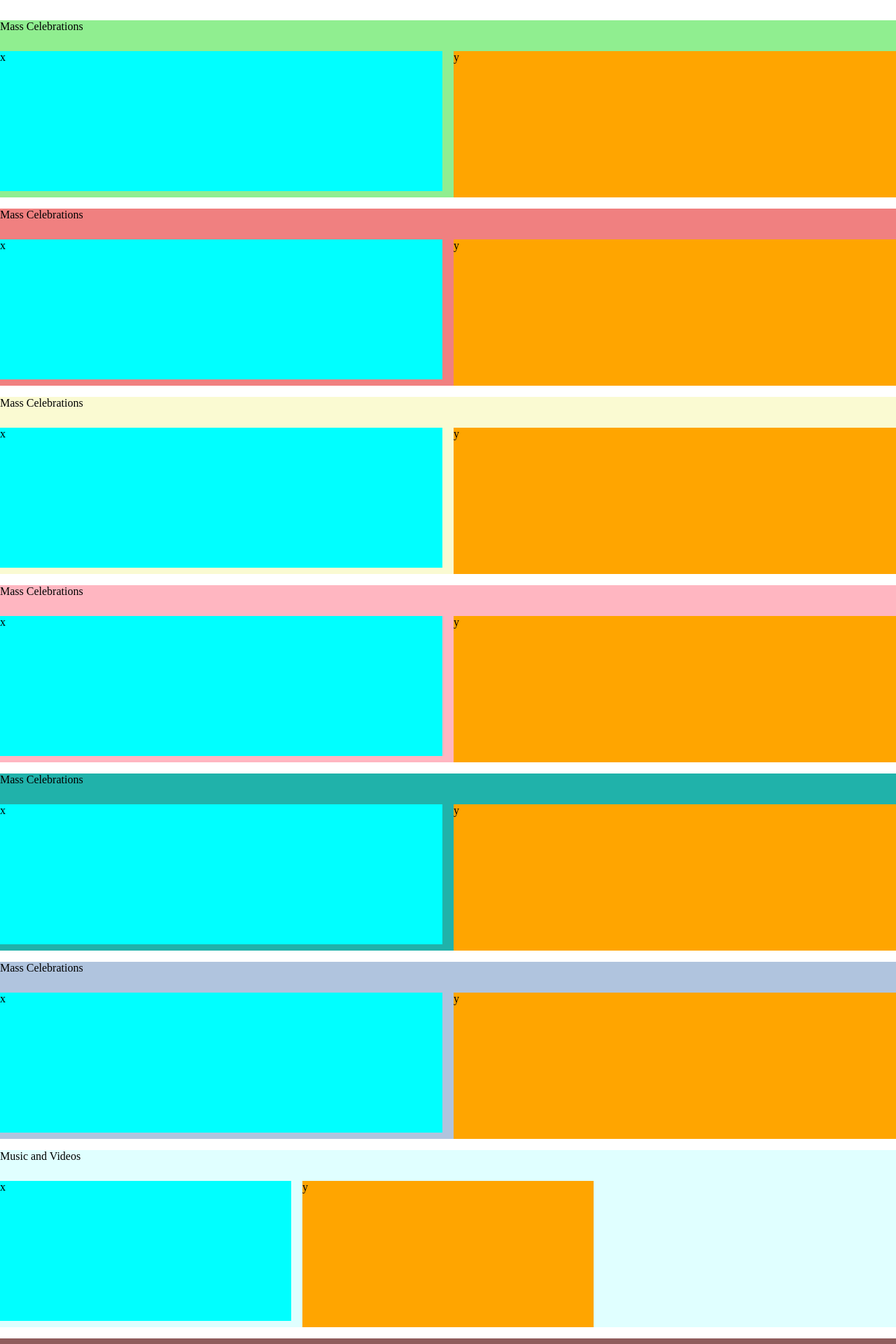
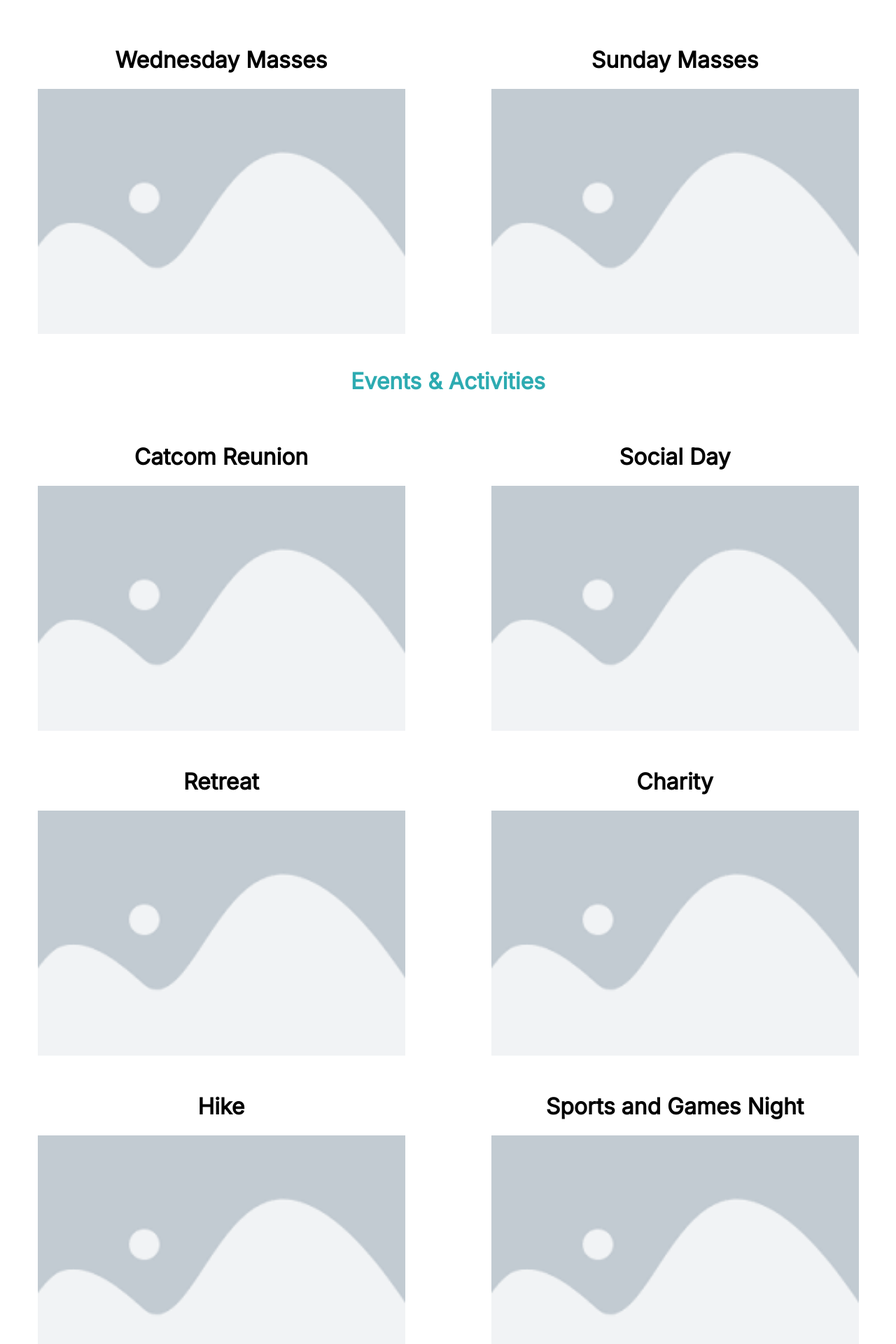
Before and after one commit to kiprudroid/catcom-official-website, a React (Vite) app in the folder frontend/: page /media in a window 1280 px wide. Shown: the part 240-2160 px from the top of the page at 70% size. Built offline with nearby package versions, Linux system fonts and the light colour scheme.

Commit message:
Created Layout for Media Page

```diff
--- a/frontend/src/pages/Community/Community.jsx
+++ b/frontend/src/pages/Community/Community.jsx
@@ -34,7 +34,7 @@ return (
       </div>
       <div className={`${styles.item} ${styles.sccPictures}`}>
         <div className={`contentWrapper ${styles.sccCardsWrapper}`}>
-          {[...Array(4)].map((_, index) => (
+          {[...Array(4)].map((index) => (
             <SccCard key={index} />
           ))}
         </div>
--- a/frontend/src/pages/Media/Media.jsx
+++ b/frontend/src/pages/Media/Media.jsx
@@ -2,6 +2,7 @@ import React from "react";
 import styles from "./Media.module.css";
 import Header from "../../reusable-components/Header/Header";
 import Footer from "../../reusable-components/Footer/Footer";
+import { Text, Paragraph, Heading } from "../../components/Typography/Typography";
 
 function Media() {
   return (
@@ -11,53 +12,133 @@ function Media() {
         <div
           className={`${styles.item} ${styles.massCelebrations} ${styles.repetitiveRow}`}
         >
-          <div className={styles.contentTitle}>Mass Celebrations</div>
-          <div className={styles.col1}>x</div>
-          <div className={styles.col2}>y</div>
+          <div className={styles.contentTitle}>
+            <Heading>Mass Celebrations</Heading>
+          </div>
+          <div className={styles.col1}>
+            <Text>Wednesday Masses</Text>
+            <img src="/others/placeholder.jpg" className={styles.mediaImage} />
+          </div>
+          <div className={styles.col2}>
+            <div className={styles.MVcol2}>
+              <Text>Sunday Masses</Text>
+              <img
+                src="/others/placeholder.jpg"
+                className={styles.mediaImage}
+              />
+            </div>
+          </div>
         </div>
         <div
           className={`${styles.item} ${styles.eventsAndActivities1} ${styles.repetitiveRow}`}
         >
-          <div className={styles.contentTitle}>Mass Celebrations</div>
-          <div className={styles.col1}>x</div>
-          <div className={styles.col2}>y</div>
+          <div className={styles.contentTitle}>
+            <Heading>Events & Activities</Heading>
+          </div>
+
+          <div className={styles.col1}>
+            <Text>Catcom Reunion</Text>
+            <img src="/others/placeholder.jpg" className={styles.mediaImage} />
+          </div>
+          <div className={styles.col2}>
+            <div className={styles.MVcol2}>
+              <Text>Social Day</Text>
+              <img
+                src="/others/placeholder.jpg"
+                className={styles.mediaImage}
+              />
+            </div>
+          </div>
         </div>
         <div
           className={`${styles.item} ${styles.eventsAndActivities2} ${styles.repetitiveRow}`}
         >
-          <div className={styles.contentTitle}>Mass Celebrations</div>
-          <div className={styles.col1}>x</div>
-          <div className={styles.col2}>y</div>
+          <div className={styles.contentTitle}></div>
+          <div className={styles.col1}>
+            <Text>Retreat</Text>
+            <img src="/others/placeholder.jpg" className={styles.mediaImage} />
+          </div>
+          <div className={styles.col2}>
+            <div className={styles.MVcol2}>
+              <Text>Charity</Text>
+              <img
+                src="/others/placeholder.jpg"
+                className={styles.mediaImage}
+              />
+            </div>
+          </div>
         </div>
         <div
           className={`${styles.item} ${styles.eventsAndActivities3} ${styles.repetitiveRow}`}
         >
-          <div className={styles.contentTitle}>Mass Celebrations</div>
-          <div className={styles.col1}>x</div>
-          <div className={styles.col2}>y</div>
+          <div className={styles.contentTitle}></div>
+          <div className={styles.col1}>
+            <Text>Hike</Text>
+            <img src="/others/placeholder.jpg" className={styles.mediaImage} />
+          </div>
+          <div className={styles.col2}>
+            <div className={styles.MVcol2}>
+              <Text>Sports and Games Night</Text>
+              <img
+                src="/others/placeholder.jpg"
+                className={styles.mediaImage}
+              />
+            </div>
+          </div>
         </div>
         <div
           className={`${styles.item} ${styles.eventsAndActivities4} ${styles.repetitiveRow}`}
         >
-          <div className={styles.contentTitle}>Mass Celebrations</div>
-          <div className={styles.col1}>x</div>
-          <div className={styles.col2}>y</div>
+          <div className={styles.contentTitle}></div>
+          <div className={styles.col1}>
+            <Text>Final Year Dinner</Text>
+            <img src="/others/placeholder.jpg" className={styles.mediaImage} />
+          </div>
+          <div className={styles.col2}>
+            <div className={styles.MVcol2}>
+              <Text>Cultural Day</Text>
+              <img
+                src="/others/placeholder.jpg"
+                className={styles.mediaImage}
+              />
+            </div>
+          </div>
         </div>
         <div
           className={`${styles.item} ${styles.blogsAndBooks} ${styles.repetitiveRow}`}
         >
-          <div className={styles.contentTitle}>Mass Celebrations</div>
-          <div className={styles.col1}>x</div>
-          <div className={styles.col2}>y</div>
+          <div className={styles.contentTitle}>
+            <Heading>
+              Blogs and Books
+            </Heading>
+          </div>
+          <div className={styles.col1}>
+            <Text>Small Title</Text>
+            <img src="/others/placeholder.jpg" className={styles.mediaImage} />
+          </div>
+          <div className={styles.col2}>
+            <Text>Small Title</Text>
+            <img src="/others/placeholder.jpg" className={styles.mediaImage} />
+          </div>
         </div>
-        <div
-          className={`${styles.item} ${styles.musicAndVideos} ${styles.musicAndVideos}`}
-        >
-          <div className={styles.contentTitle}>Music and Videos</div>
-          <div className={styles.col1}>x</div>
-          <div className={styles.col2}>y</div>
-          <div className={styles.col1}>x</div>
+        <div className={` ${styles.specialRow}`}>
+          <div className={styles.contentTitle}>
+            <Heading>Music and Videos</Heading>
+          </div>
+          <div className={styles.MVcol1}>
+            <Text>Small Title</Text>
+            <img src="/others/placeholder.jpg" className={styles.mediaImage} />
+          </div>
+          <div className={styles.MVcol2}>
+            <Text>Small Title</Text>
+            <img src="/others/placeholder.jpg" className={styles.mediaImage} />
+          </div>
+          <div className={styles.MVcol3}>
+            <Text>Small Title</Text>
+            <img src="/others/placeholder.jpg" className={styles.mediaImage} />
+          </div>
         </div>
+
         <Footer className={styles.footer} />
       </div>
     </>
--- a/frontend/src/pages/Media/Media.module.css
+++ b/frontend/src/pages/Media/Media.module.css
@@ -1,6 +1,6 @@
 .gridContainer {
   display: grid;
-  grid-template-rows: repeat(9, minmax(200px, 1fr));
+  grid-template-rows: repeat(9, auto);
   gap: 1rem;
   grid-template-areas:
     "header"
@@ -10,22 +10,22 @@
     "eventsAndActivities3"
     "eventsAndActivities4"
     "blogsAndBooks"
-    "musicAndVideos"
-    "footer";
+    "musicAndVideos "
+    "footer" ;
 }
+
 .header {
   grid-area: header;
-  margin-bottom: 0;
 }
 .repetitiveRow {
   display: grid;
-  grid-template-columns: repeat(2, 1fr);
+  grid-template-columns: repeat(auto-fit, minmax(200px, 1fr));
   gap: 1rem;
   grid-template-areas:
     "contentTitle contentTitle"
     "col1 col2 ";
   width: 100%;
-  height: auto;
+  height: 100%;
 }
 .contentTitle {
   grid-area: contentTitle;
@@ -33,60 +33,100 @@
 }
 .col1 {
   grid-area: col1;
-  background-color: aqua;
-  height : 200px
+  height: 100%;
+  display: flex;
+  flex-direction: column;
+  justify-content: center;
+  align-items: center;
 }
 .col2 {
   grid-area: col2;
-  background-color: orange;
+   display: flex;
+  flex-direction: column;
+  justify-content: center;
+  align-items: center;
 }
 
+
 .massCelebrations {
-  background-color: lightgreen;
   grid-area: massCelebrations;
 }
 
 .eventsAndActivities1 {
-  background-color: lightcoral;
   grid-area: eventsAndActivities1;
 }
 
 .eventsAndActivities2 {
-  background-color: lightgoldenrodyellow;
   grid-area: eventsAndActivities2;
 }
 
 .eventsAndActivities3 {
-  background-color: lightpink;
   grid-area: eventsAndActivities3;
 }
 
 .eventsAndActivities4 {
-  background-color: lightseagreen;
   grid-area: eventsAndActivities4;
 }
 
 .blogsAndBooks {
-  background-color: lightsteelblue;
   grid-area: blogsAndBooks;
 }
 
 .musicAndVideos {
-  background-color: lightcyan;
   grid-area: musicAndVideos;
 }
 
 .footer {
-  background-color: lightgray;
   grid-area: footer;
 }
-.musicAndVideos{
+
+
+.specialRow{
   display: grid;
-  grid-template-columns: repeat(3, 1fr);
+grid-template-columns: repeat(auto-fit, minmax(200px, 1fr));
   gap: 1rem;
   grid-template-areas:
     "contentTitle contentTitle contentTitle"
-    "col1 col2 col3";
+    "MVcol1 MVcol2 MVcol3";
   width: 100%;
   height: auto;
 }
+.MVcol1 {
+  grid-area: MVcol1;
+  height: 100%;
+  display: flex;
+  flex-direction: column;
+  justify-content: center;
+  align-items: center;
+
+}
+.MVcol2 {
+  grid-area: MVcol2;
+   height: 100%;
+  display: flex;
+  flex-direction: column;
+  justify-content: center;
+  align-items: center;
+}
+.MVcol3 {
+  grid-area: MVcol3;
+   height: 100%;
+  display: flex;
+  flex-direction: column;
+  justify-content: center;
+  align-items: center;
+}
+.item .mediaImage {
+  height: 350px;
+  width: auto;
+
+}
+
+.specialRow .mediaImage {
+  height: 300px;
+  width: auto;
+}
+
+.gridContainer > *:empty {
+  display: none;
+}
```
